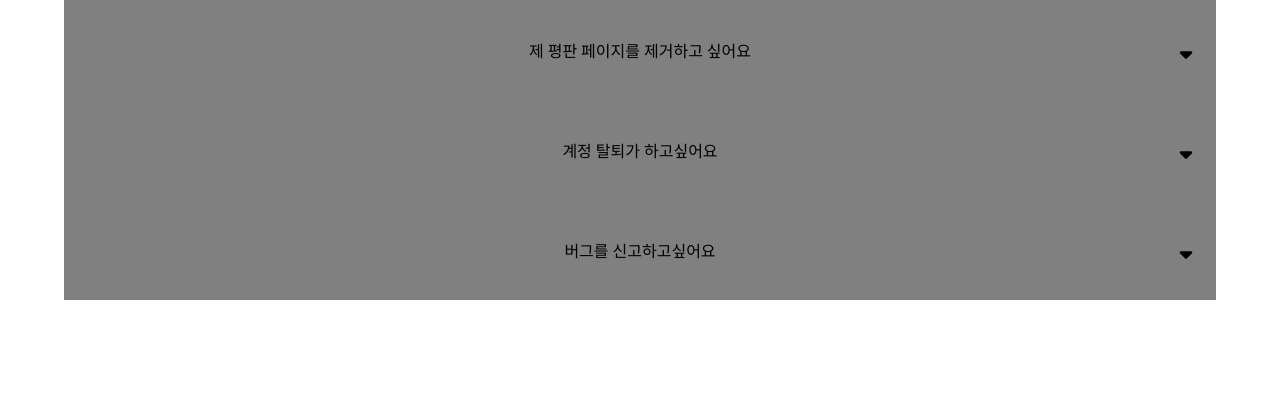
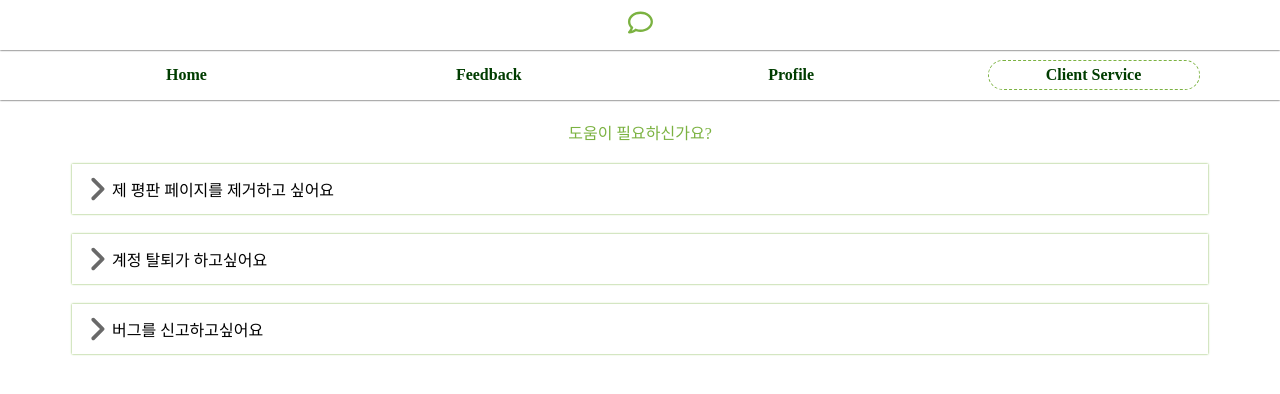
Before and after one commit to JunhOpportunity/youreca, a React (Create React App) app: page /Responses-Chat/client-service-center in a window 1280 px wide. Shown: the top 394 px of the page. Built offline with nearby package versions, Linux system fonts and the light colour scheme; no server answers; a web font is replaced by a local one.

Commit message:
Complete Client Service Page

```diff
--- /dev/null
+++ b/src/Components/ClientService.js
@@ -0,0 +1,216 @@
+import { useState } from "react";
+import styled from "styled-components";
+import { authService, dbService } from "../firebase";
+import Swal from "sweetalert2";
+
+const CS = styled.div`
+  display: flex;
+  justify-content: center;
+`;
+
+const Wrapper = styled.div`
+  max-width: 1280px;
+  width: 100%;
+  padding: 20px;
+  display: flex;
+  flex-direction: column;
+  justify-content: center;
+  align-items: center;
+`;
+
+const PageTitleBox = styled.div`
+  width: 100%;
+  display:flex;
+  justify-content: center;
+  align-items: center;
+  color: #7bb241;
+  margin-bottom: 20px;
+`;
+
+const ServiceBox = styled.div`
+  width: 90%;
+  display: flex;
+  flex-direction: column;
+  justify-content: center;
+  align-items: center;
+  box-shadow: 0px 0px 2px #7bb241;
+  margin-bottom: 20px;
+  padding: 0px 10px;
+`;
+
+const TitleBox = styled.div`
+  position: relative;
+  height: 50px;
+  width: 100%;
+  display: flex;
+  align-items: center;
+  cursor: pointer;
+`;
+
+const SubmitBox = styled.div`
+  overflow-y: hidden;
+  transition-duration: 0.3s;
+  max-height: ${(props) => (props.isOpen ? "200px" : "0px")};
+  padding: ${(props) => (props.isOpen ? "20px 0px" : "0px")};
+  width: 100%;
+`;
+
+const Svg = styled.svg`
+  transform: ${(props) => (props.isOpen ? "rotate(90deg)" : "rotate(0deg)")};
+  transition-duration: 0.3s;
+  height: 30px;
+  width: 30px;
+  display: flex;
+  justify-content: center;
+  align-items: center;
+  fill: #696969;
+  pointer-events: none;
+`;
+
+const DeleteBtn = styled.div`
+  width: 100%;
+  height: 30px;
+  background-color: red;
+  display: flex;
+  justify-content: center;
+  align-items: center;
+  color: white;
+  cursor: pointer;
+`;
+
+const ReportBtn = styled.a`
+  width: 100%;
+  height: 30px;
+  background-color: blue;
+  display: flex;
+  justify-content: center;
+  align-items: center;
+  color: white;
+  cursor: pointer;
+`;
+
+export default function ClientService() {
+  const [isDeleteAccountOpen, setIsDeleteAccountOpen] = useState(false);
+  const [isDeleteReputationOpen, setIsDeleteReputationOpen] = useState(false);
+  const [isBugreportOpen, setIsBugreportOpen] = useState(false);
+
+  const user = authService.currentUser;
+
+  const onClick = async (event) => {
+    const {
+      target: { id },
+    } = event;
+    if (id == "DeleteAccount") {
+      setIsDeleteAccountOpen((e) => !e);
+    } else if (id == "DeleteReputation") {
+      setIsDeleteReputationOpen((e) => !e);
+    } else if (id == "Bugreport") {
+      setIsBugreportOpen((e) => !e);
+    }
+  };
+
+  const onClickDeleteBtn = async (event) => {
+    const {
+      target: { id },
+    } = event;
+
+    const date = new Date();
+    const koDate = date.toLocaleString("ko", {
+      minute: "numeric",
+      hour: "numeric",
+      day: "numeric",
+      month: "numeric",
+      year: "numeric",
+      weekday: "short",
+    });
+
+    event.preventDefault();
+
+    Swal.fire({
+      title: "정말 신청하시겠습니까?",
+      text: "취소가 불가능합니다.",
+      icon: "warning",
+      showCancelButton: false,
+      showDenyButton: true,
+      confirmButtonColor: "#3085d6",
+      cancelButtonColor: "#d33",
+      confirmButtonText: "신청",
+      denyButtonText: "취소",
+    }).then((result) => {
+      if (result.isConfirmed) {
+        dbService.collection("Client-Request").doc(`${user.uid}-${id}`).set({
+          userId: user.uid,
+          userDisplayName: user.displayName,
+          userEmail: user.email,
+          reason: id,
+          createdTime: koDate,
+        });
+        Swal.fire("신청되었습니다!", "", "success");
+      }
+    });
+  };
+
+  return (
+    <>
+      <CS>
+        <Wrapper>
+        <PageTitleBox>도움이 필요하신가요?</PageTitleBox>
+          <ServiceBox>
+            <TitleBox id="DeleteAccount" onClick={onClick}>
+              <Svg
+                isOpen={isDeleteAccountOpen}
+                xmlns="http://www.w3.org/2000/svg"
+                viewBox="0 0 256 512"
+              >
+                <path d="M246.6 233.4c12.5 12.5 12.5 32.8 0 45.3l-160 160c-12.5 12.5-32.8 12.5-45.3 0s-12.5-32.8 0-45.3L178.7 256 41.4 118.6c-12.5-12.5-12.5-32.8 0-45.3s32.8-12.5 45.3 0l160 160z" />
+              </Svg>
+              제 평판 페이지를 제거하고 싶어요
+            </TitleBox>
+            <SubmitBox isOpen={isDeleteAccountOpen}>
+              정말로 평판을 제거하고싶으신가요?
+              <DeleteBtn id="ReputationDelete" onClick={onClickDeleteBtn}>
+                평판 제거 신청하기
+              </DeleteBtn>
+            </SubmitBox>
+          </ServiceBox>
+          <ServiceBox>
+            <TitleBox id="DeleteReputation" onClick={onClick}>
+              <Svg
+                isOpen={isDeleteReputationOpen}
+                xmlns="http://www.w3.org/2000/svg"
+                viewBox="0 0 256 512"
+              >
+                <path d="M246.6 233.4c12.5 12.5 12.5 32.8 0 45.3l-160 160c-12.5 12.5-32.8 12.5-45.3 0s-12.5-32.8 0-45.3L178.7 256 41.4 118.6c-12.5-12.5-12.5-32.8 0-45.3s32.8-12.5 45.3 0l160 160z" />
+              </Svg>
+              계정 탈퇴가 하고싶어요
+            </TitleBox>
+            <SubmitBox isOpen={isDeleteReputationOpen}>
+              계정을 삭제하고싶으신가요?
+              <DeleteBtn id="AccountDelete" onClick={onClickDeleteBtn}>
+                계정 삭제 신청하기
+              </DeleteBtn>
+            </SubmitBox>
+          </ServiceBox>
+          <ServiceBox>
+            <TitleBox id="Bugreport" onClick={onClick}>
+              <Svg
+                isOpen={isBugreportOpen}
+                xmlns="http://www.w3.org/2000/svg"
+                viewBox="0 0 256 512"
+              >
+                <path d="M246.6 233.4c12.5 12.5 12.5 32.8 0 45.3l-160 160c-12.5 12.5-32.8 12.5-45.3 0s-12.5-32.8 0-45.3L178.7 256 41.4 118.6c-12.5-12.5-12.5-32.8 0-45.3s32.8-12.5 45.3 0l160 160z" />
+              </Svg>
+              버그를 신고하고싶어요
+            </TitleBox>
+            <SubmitBox isOpen={isBugreportOpen}>
+              어떤 버그를 신고하고싶으신가요?
+              <ReportBtn href="https://open.kakao.com/me/junhopportunity">
+                버그 신고하러 가기
+              </ReportBtn>
+            </SubmitBox>
+          </ServiceBox>
+        </Wrapper>
+      </CS>
+    </>
+  );
+}
--- a/src/Components/HeaderTest.js
+++ b/src/Components/HeaderTest.js
@@ -139,6 +139,7 @@ export default function HeaderTest() {
   const isMainPage = useMatch("/Responses-Chat/");
   const isProfilePage = useMatch("/Responses-Chat/profile");
   const isFeedbackPage = useMatch("/Responses-Chat/feedback");
+  const isCSCPage = useMatch("/Responses-Chat/client-service-center");
 
   const navigation = useNavigate();
 
@@ -230,6 +231,11 @@ export default function HeaderTest() {
               Profile
             </Anchor>
           </Category>
+          <Category pageMatch={isCSCPage}>
+            <Anchor onClick={onClientServiceCenterClick} href="/Responses-Chat/profile">
+              Client Service
+            </Anchor>
+          </Category>
         </Bundle>
       </WebHeader>
     </>
--- a/src/Routes/ClientServiceCenter.js
+++ b/src/Routes/ClientServiceCenter.js
@@ -1,109 +1,20 @@
-import { useState } from "react";
 import styled from "styled-components";
+import ClientService from "../Components/ClientService";
+import HeaderTest from "../Components/HeaderTest";
 
-const Wrapper = styled.div``;
-
-const ServiceBox = styled.div`
-  width: 100%;
-  display: flex;
-  flex-direction: column;
-  justify-content: center;
-  align-items: center;
+const TopEmptyBox = styled.div`
+  height: 50px;
+  @media only screen and (min-width: 768px) {
+    height: 100px;
+  }
 `;
 
-const TitleBox = styled.div`
-  position: relative;
-  background-color: gray;
-  height: 100px;
-  width: 90%;
-  display: flex;
-  justify-content: center;
-  align-items: center;
-`;
-
-const Svg = styled.svg`
-  position: absolute;
-  margin-top: 0;
-  margin-bottom: 0;
-  right: 20px;
-  height: 20px;
-  width: 20px;
-`;
-
-const SubmitBox = styled.div`
-  overflow-y: hidden;
-  transition-duration: 0.5s;
-  height: ${(props) => (props.isOpen ? "100px" : "0px")};
-  /* visibility: ${(props) => (props.isOpen ? "visible" : "hidden")}; */
-`;
-
-// const DeleteAccountBox = styled.div``;
-
-// const DeleteReputationBox = styled.div``;
-
-// const UpdatePassword = styled.div``;
-
-// const Bugreport = styled.div``;
-
 export default function ClientServiceCenter() {
-  const [isDeleteAccountOpen, setIsDeleteAccountOpen] = useState(false);
-  const [isDeleteReputationOpen, setIsDeleteReputationOpen] = useState(false);
-  const [isBugreportOpen, setIsBugreportOpen] = useState(false);
-
-  const onClick = async (event) => {
-    const {
-      target: { id },
-    } = event;
-    console.log(id);
-    if (id == "DeleteAccount") {
-      setIsDeleteAccountOpen((e) => !e);
-    } else if (id == "DeleteReputation") {
-      setIsDeleteReputationOpen((e) => !e);
-    } else if (id == "Bugreport") {
-      setIsBugreportOpen((e) => !e);
-    }
-  };
-
-  return (
+  return(
     <>
-      <Wrapper>
-        <ServiceBox>
-          <TitleBox id="DeleteAccount" onClick={onClick}>
-            제 평판 페이지를 제거하고 싶어요
-            <Svg xmlns="http://www.w3.org/2000/svg" viewBox="0 0 320 512">
-              <path d="M182.6 470.6c-12.5 12.5-32.8 12.5-45.3 0l-128-128c-9.2-9.2-11.9-22.9-6.9-34.9s16.6-19.8 29.6-19.8H288c12.9 0 24.6 7.8 29.6 19.8s2.2 25.7-6.9 34.9l-128 128z" />
-            </Svg>
-          </TitleBox>
-          <SubmitBox isOpen={isDeleteAccountOpen}>
-            정말로 평판을 제거하고싶으신가요? <br />
-            평판 제거를 원하신다면 이곳을 클릭해주세요
-          </SubmitBox>
-        </ServiceBox>
-        <ServiceBox>
-          <TitleBox id="DeleteReputation" onClick={onClick}>
-            계정 탈퇴가 하고싶어요
-            <Svg xmlns="http://www.w3.org/2000/svg" viewBox="0 0 320 512">
-              <path d="M182.6 470.6c-12.5 12.5-32.8 12.5-45.3 0l-128-128c-9.2-9.2-11.9-22.9-6.9-34.9s16.6-19.8 29.6-19.8H288c12.9 0 24.6 7.8 29.6 19.8s2.2 25.7-6.9 34.9l-128 128z" />
-            </Svg>
-          </TitleBox>
-          <SubmitBox isOpen={isDeleteReputationOpen}>
-            계정을 삭제하고싶으신가요?
-            <br />
-            계정 삭제를 원하신다면 이곳을 클릭해주세요
-          </SubmitBox>
-        </ServiceBox>
-        <ServiceBox>
-          <TitleBox id="Bugreport" onClick={onClick}>
-            버그를 신고하고싶어요
-            <Svg xmlns="http://www.w3.org/2000/svg" viewBox="0 0 320 512">
-              <path d="M182.6 470.6c-12.5 12.5-32.8 12.5-45.3 0l-128-128c-9.2-9.2-11.9-22.9-6.9-34.9s16.6-19.8 29.6-19.8H288c12.9 0 24.6 7.8 29.6 19.8s2.2 25.7-6.9 34.9l-128 128z" />
-            </Svg>
-          </TitleBox>
-          <SubmitBox isOpen={isBugreportOpen}>
-            어떤 버그를 신고하고싶으신가요?
-          </SubmitBox>
-        </ServiceBox>
-      </Wrapper>
+      <HeaderTest />
+      <TopEmptyBox />
+      <ClientService/>
     </>
-  );
+  )
 }
```
